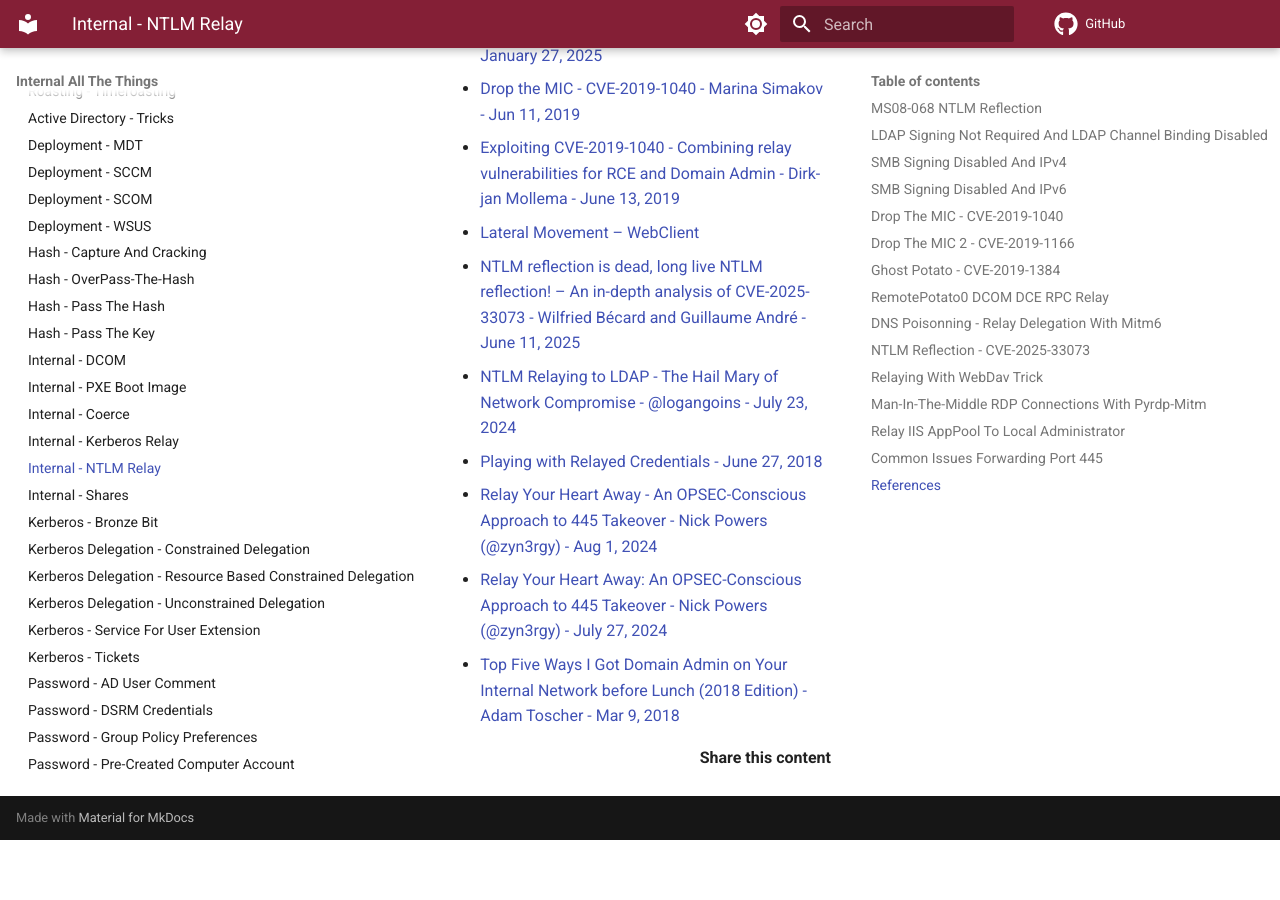
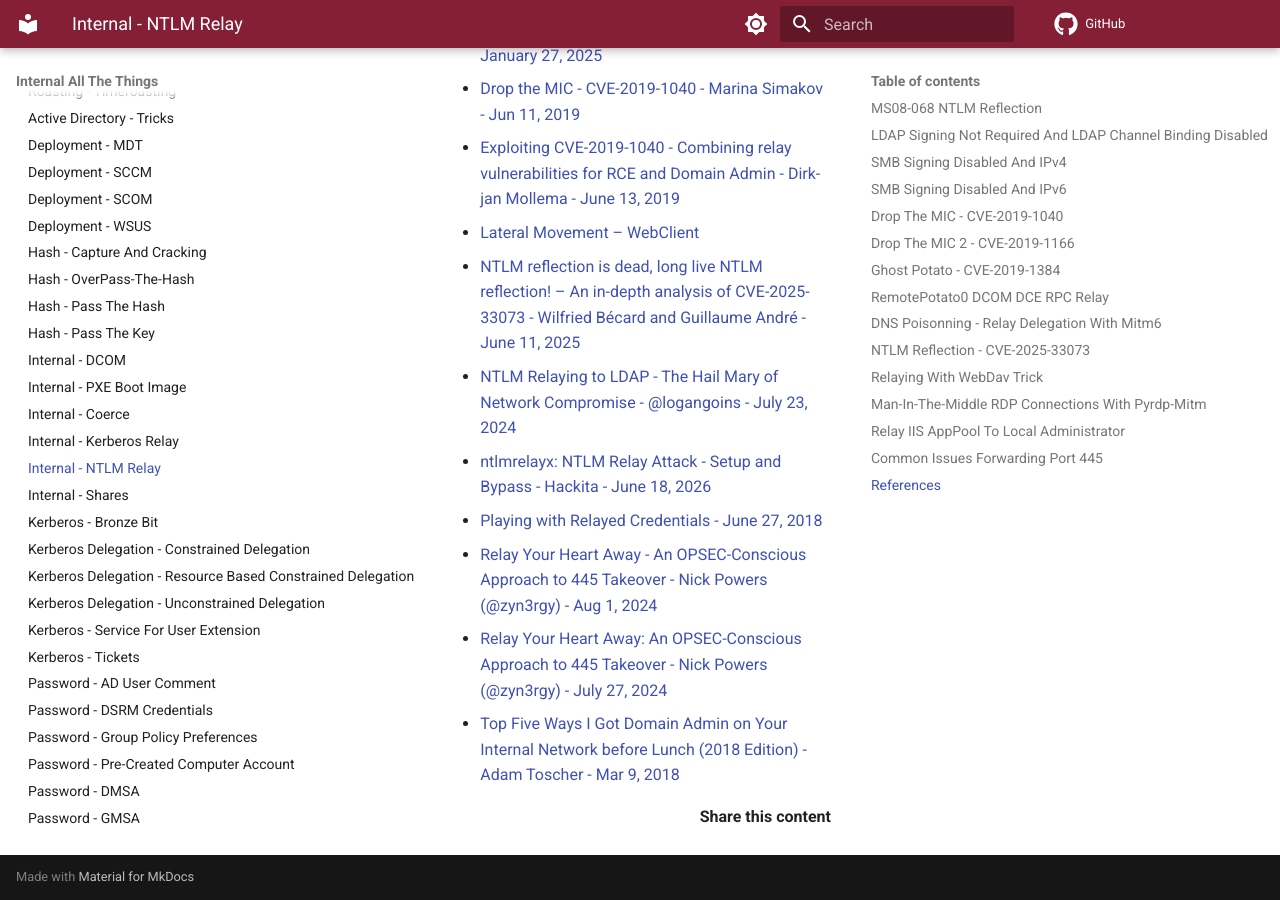
Before and after one commit to swisskyrepo/InternalAllTheThings, an MkDocs documentation site: the page built from docs/active-directory/internal-relay-ntlm.md, in a window 1280 px wide and 900 px high, scrolled down 15816 px. Built offline with MkDocs 1.6.1 and Material for MkDocs 9.7.7, drawn with Linux system fonts in a browser that asks for light colours; comment, search, counter and statistics services are not loaded; before the commit the page ends 16656 px from its top, so only the background shows below that.

Commit message:
Add ntlmrelayx NTLM relay guide to NTLM relay references
Co-Authored-By: Claude Sonnet 5.5 <noreply@anthropic.com>
Claude-Session: https://claude.ai/code/session_016r1uSAseedJDsnhs2p1cyB

```diff
--- a/docs/active-directory/internal-relay-ntlm.md
+++ b/docs/active-directory/internal-relay-ntlm.md
@@ -446,6 +446,7 @@ By default the SMB service is listening on port 445, blocking any relaying attem
 * [Lateral Movement – WebClient](https://pentestlab.blog/2021/10/20/lateral-movement-webclient/)
 * [NTLM reflection is dead, long live NTLM reflection! – An in-depth analysis of CVE-2025-33073 - Wilfried Bécard and Guillaume André - June 11, 2025](https://www.synacktiv.com/en/publications/ntlm-reflection-is-dead-long-live-ntlm-reflection-an-in-depth-analysis-of-cve-2025)
 * [NTLM Relaying to LDAP - The Hail Mary of Network Compromise - @logangoins - July 23, 2024](https://logan-goins.com/2024-07-23-ldap-relay/)
+* [ntlmrelayx: NTLM Relay Attack - Setup and Bypass - Hackita - June 18, 2026](https://en.hackita.it/articoli/ntlm-relay/)
 * [Playing with Relayed Credentials - June 27, 2018](https://www.secureauth.com/blog/playing-relayed-credentials)
 * [Relay Your Heart Away - An OPSEC-Conscious Approach to 445 Takeover - Nick Powers (@zyn3rgy) - Aug 1, 2024](https://posts.specterops.io/relay-your-heart-away-an-opsec-conscious-approach-to-445-takeover-1c9b4666c8ac)
 * [Relay Your Heart Away: An OPSEC-Conscious Approach to 445 Takeover - Nick Powers (@zyn3rgy) - July 27, 2024](https://www.youtube.com/watch?v=iBqOOkQGJEA)
```
